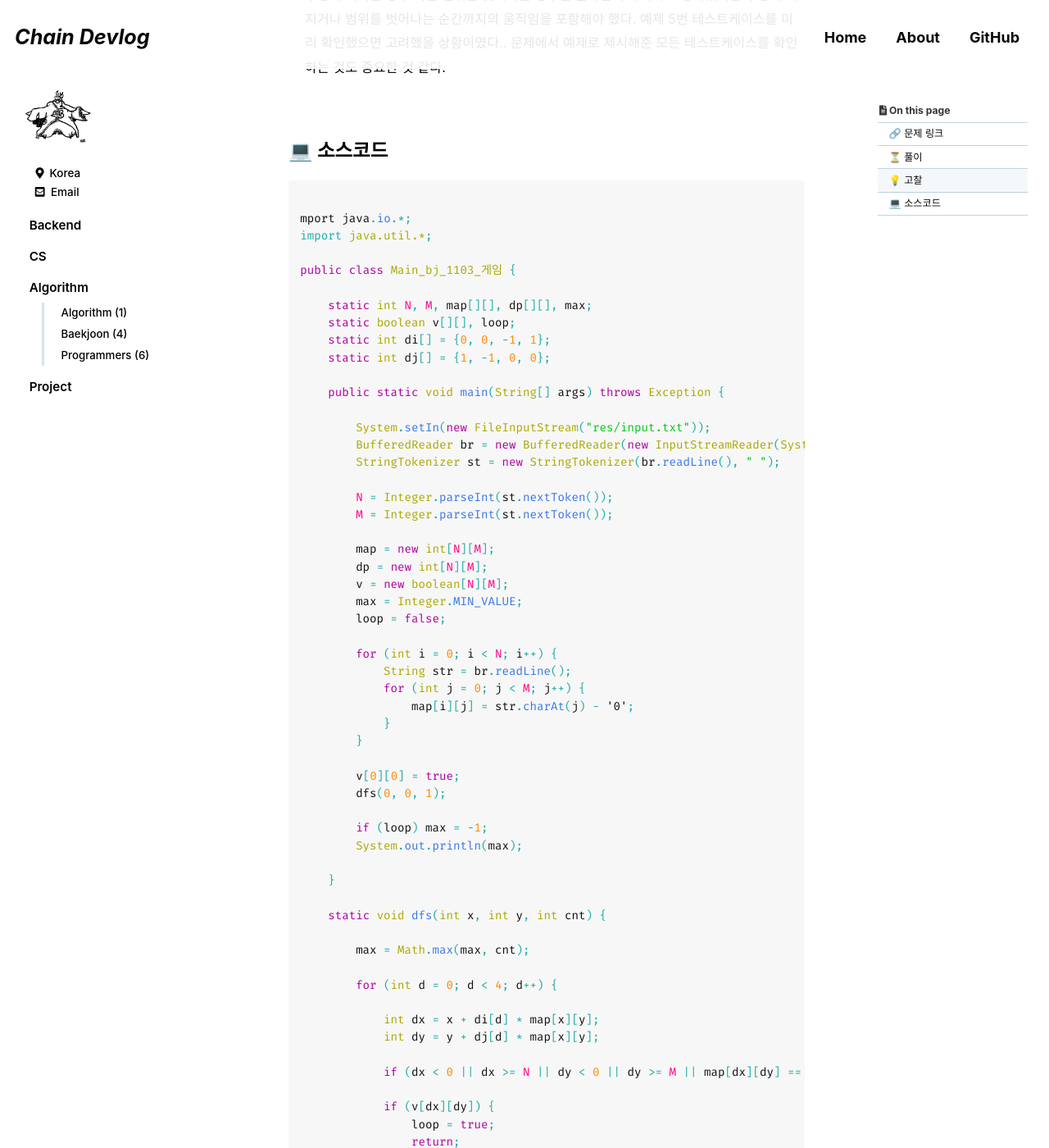
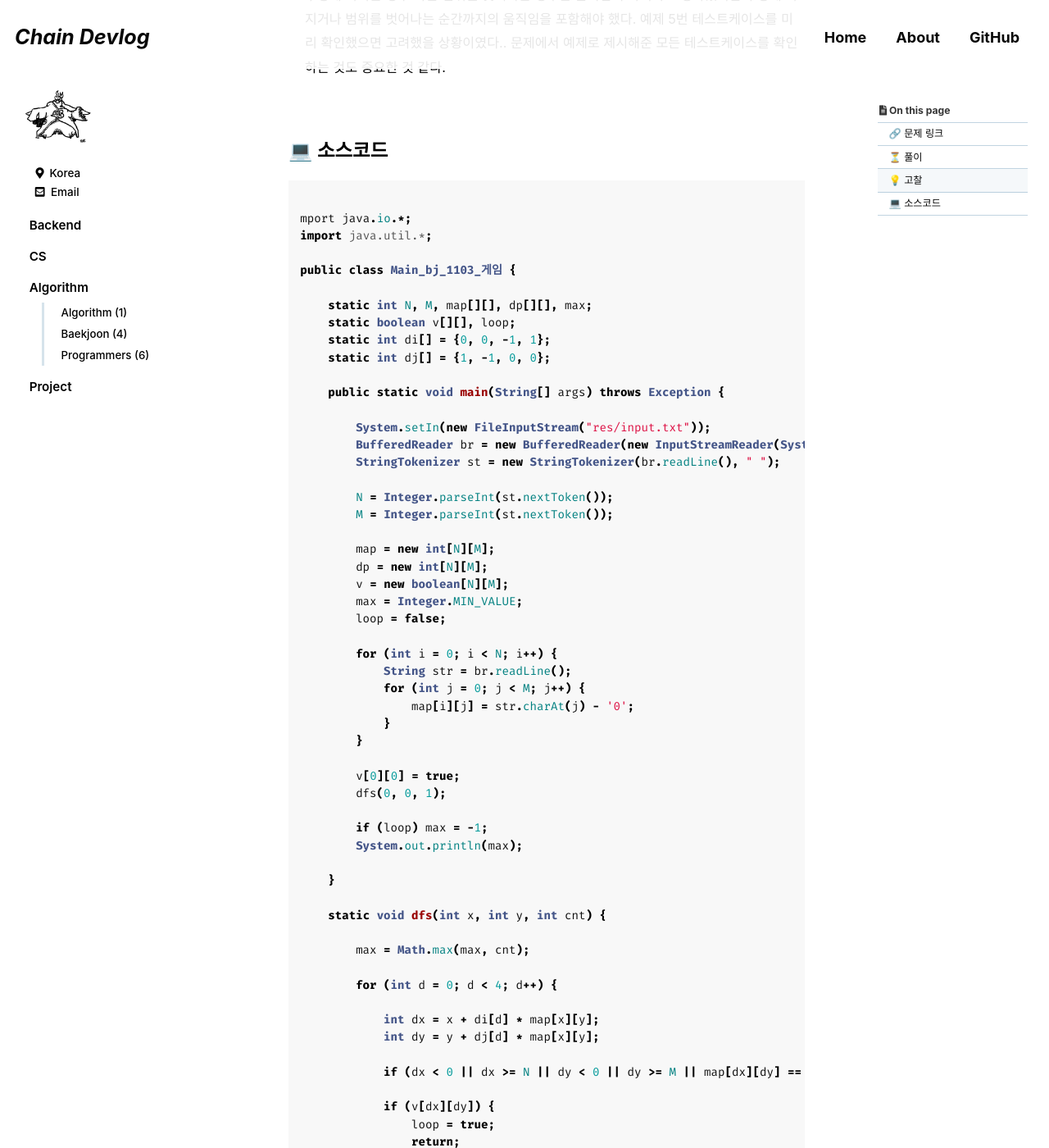
Before and after one commit to seokchain/seokchain.github.io, a Jekyll site: the page built from _posts/2023-10-13-bj-1103.md, in a window 1280 px wide and 1400 px high, scrolled down 1046 px. Shown: the whole window at 82% size. Built offline with Jekyll 4.4.1, drawn with Linux system fonts in a browser that asks for light colours; cached includes are drawn as plain includes; some web fonts are replaced; comment, search, counter and statistics services are not loaded.

Commit message:
change highlight theme

```diff
--- a/_sass/minimal-mistakes.scss
+++ b/_sass/minimal-mistakes.scss
@@ -28,7 +28,8 @@
 @import "minimal-mistakes/navigation";
 @import "minimal-mistakes/footer";
 @import "minimal-mistakes/search";
-@import "minimal-mistakes/syntax";
+/* @import "minimal-mistakes/syntax"; */
+@import "minimal-mistakes/github.scss";
 
 /* Utility classes */
 @import "minimal-mistakes/utilities";
--- /dev/null
+++ b/_sass/minimal-mistakes/github.scss
@@ -0,0 +1,228 @@
+div.highlighter-rouge,
+figure.highlight {
+  position: relative;
+  margin-bottom: 1em;
+  background-color: $code-background-color;
+
+  color: $base05;
+  font-family: $monospace;
+  font-size: ($type-size-6 + $type-size-5) / 2;
+  line-height: 1.5;
+  border-radius: $border-radius;
+
+  > pre,
+  pre.highlight {
+    margin: 0;
+    padding: 1em;
+  }
+}
+
+.highlight table td { padding: 5px; }
+.highlight table pre { margin: 0; }
+.highlight .cm {
+  color: #999988;
+  font-style: italic;
+}
+.highlight .cp {
+  color: #999999;
+  font-weight: bold;
+}
+.highlight .c1 {
+  color: #999988;
+  font-style: italic;
+}
+.highlight .cs {
+  color: #999999;
+  font-weight: bold;
+  font-style: italic;
+}
+.highlight .c, .highlight .ch, .highlight .cd, .highlight .cpf {
+  color: #999988;
+  font-style: italic;
+}
+.highlight .err {
+  color: #a61717;
+  background-color: #e3d2d2;
+}
+.highlight .gd {
+  color: #000000;
+  background-color: #ffdddd;
+}
+.highlight .ge {
+  color: #000000;
+  font-style: italic;
+}
+.highlight .gr {
+  color: #aa0000;
+}
+.highlight .gh {
+  color: #999999;
+}
+.highlight .gi {
+  color: #000000;
+  background-color: #ddffdd;
+}
+.highlight .go {
+  color: #888888;
+}
+.highlight .gp {
+  color: #555555;
+}
+.highlight .gs {
+  font-weight: bold;
+}
+.highlight .gu {
+  color: #aaaaaa;
+}
+.highlight .gt {
+  color: #aa0000;
+}
+.highlight .kc {
+  color: #000000;
+  font-weight: bold;
+}
+.highlight .kd {
+  color: #000000;
+  font-weight: bold;
+}
+.highlight .kn {
+  color: #000000;
+  font-weight: bold;
+}
+.highlight .kp {
+  color: #000000;
+  font-weight: bold;
+}
+.highlight .kr {
+  color: #000000;
+  font-weight: bold;
+}
+.highlight .kt {
+  color: #445588;
+  font-weight: bold;
+}
+.highlight .k, .highlight .kv {
+  color: #000000;
+  font-weight: bold;
+}
+.highlight .mf {
+  color: #009999;
+}
+.highlight .mh {
+  color: #009999;
+}
+.highlight .il {
+  color: #009999;
+}
+.highlight .mi {
+  color: #009999;
+}
+.highlight .mo {
+  color: #009999;
+}
+.highlight .m, .highlight .mb, .highlight .mx {
+  color: #009999;
+}
+.highlight .sb {
+  color: #d14;
+}
+.highlight .sc {
+  color: #d14;
+}
+.highlight .sd {
+  color: #d14;
+}
+.highlight .s2 {
+  color: #d14;
+}
+.highlight .se {
+  color: #d14;
+}
+.highlight .sh {
+  color: #d14;
+}
+.highlight .si {
+  color: #d14;
+}
+.highlight .sx {
+  color: #d14;
+}
+.highlight .sr {
+  color: #009926;
+}
+.highlight .s1 {
+  color: #d14;
+}
+.highlight .ss {
+  color: #990073;
+}
+.highlight .s, .highlight .sa, .highlight .dl {
+  color: #d14;
+}
+.highlight .na {
+  color: #008080;
+}
+.highlight .bp {
+  color: #999999;
+}
+.highlight .nb {
+  color: #0086B3;
+}
+.highlight .nc {
+  color: #445588;
+  font-weight: bold;
+}
+.highlight .no {
+  color: #008080;
+}
+.highlight .nd {
+  color: #3c5d5d;
+  font-weight: bold;
+}
+.highlight .ni {
+  color: #800080;
+}
+.highlight .ne {
+  color: #990000;
+  font-weight: bold;
+}
+.highlight .nf, .highlight .fm {
+  color: #990000;
+  font-weight: bold;
+}
+.highlight .nl {
+  color: #990000;
+  font-weight: bold;
+}
+.highlight .nn {
+  color: #555555;
+}
+.highlight .nt {
+  color: #000080;
+}
+.highlight .vc {
+  color: #008080;
+}
+.highlight .vg {
+  color: #008080;
+}
+.highlight .vi {
+  color: #008080;
+}
+.highlight .nv, .highlight .vm {
+  color: #008080;
+}
+.highlight .ow {
+  color: #000000;
+  font-weight: bold;
+}
+.highlight .o {
+  color: #000000;
+  font-weight: bold;
+}
+.highlight .w {
+  color: #bbbbbb;
+}
+.highlight {
+  background-color: #f8f8f8;
+}
```
